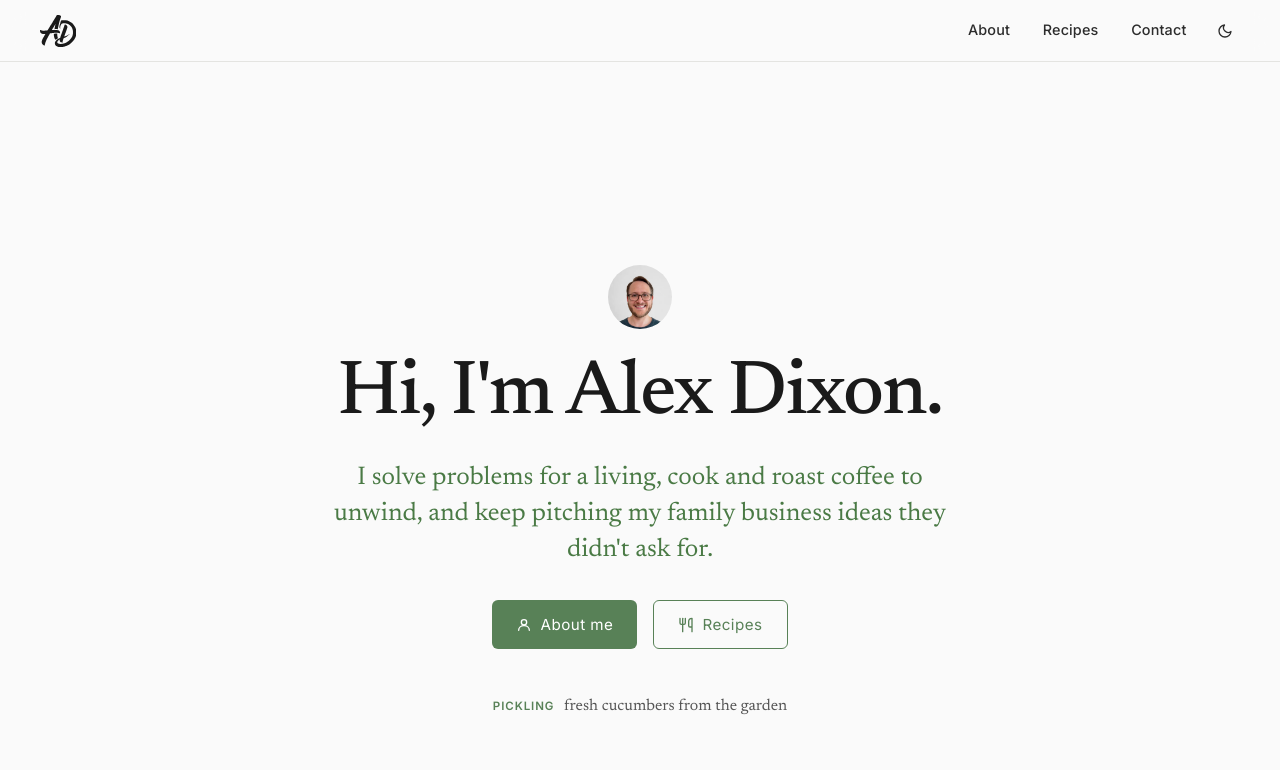
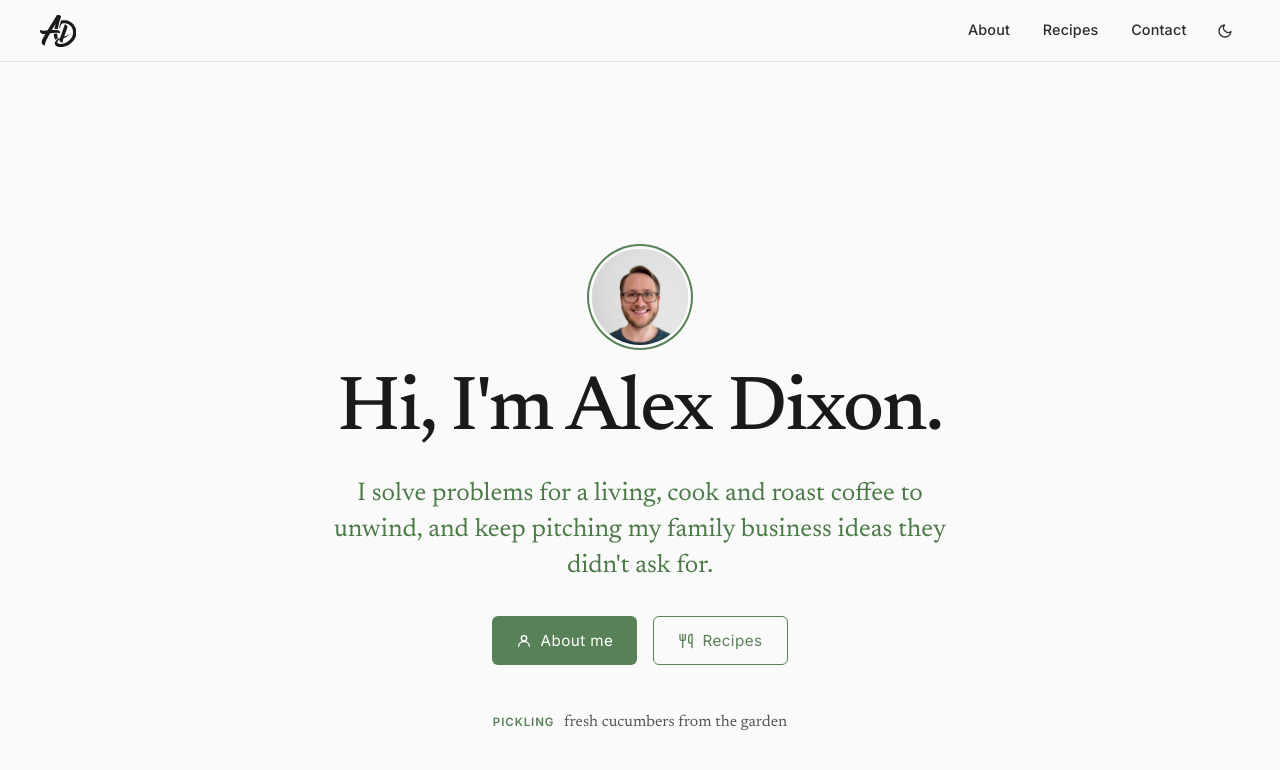
Before and after one commit to adixon304/adixon304.github.io, a Jekyll site: the page built from index.html, in a window 1280 px wide and 900 px high. Shown: the top 770 px of the window. Built offline with Jekyll 4.4.1, drawn with Linux system fonts in a browser that asks for light colours.

Commit message:
Enlarge hero avatar to 96px with offset sage ring
Co-Authored-By: Claude Fable 5 <noreply@anthropic.com>

```diff
--- a/css/style.css
+++ b/css/style.css
@@ -167,11 +167,12 @@ nav {
 }
 
 .hero-avatar {
-  width: 64px;
-  height: 64px;
+  width: 96px;
+  height: 96px;
   border-radius: 50%;
   object-fit: cover;
   margin-bottom: 1.5rem;
+  box-shadow: 0 0 0 3px var(--bg), 0 0 0 5px var(--accent);
 }
 
 .hero h1 {
@@ -1340,6 +1341,11 @@ html[data-theme="dark"] .theme-toggle .icon-moon {
     font-size: 2.4rem;
   }
 
+  .hero-avatar {
+    width: 80px;
+    height: 80px;
+  }
+
   .currently-ticker li {
     font-size: 0.88rem;
   }
```
